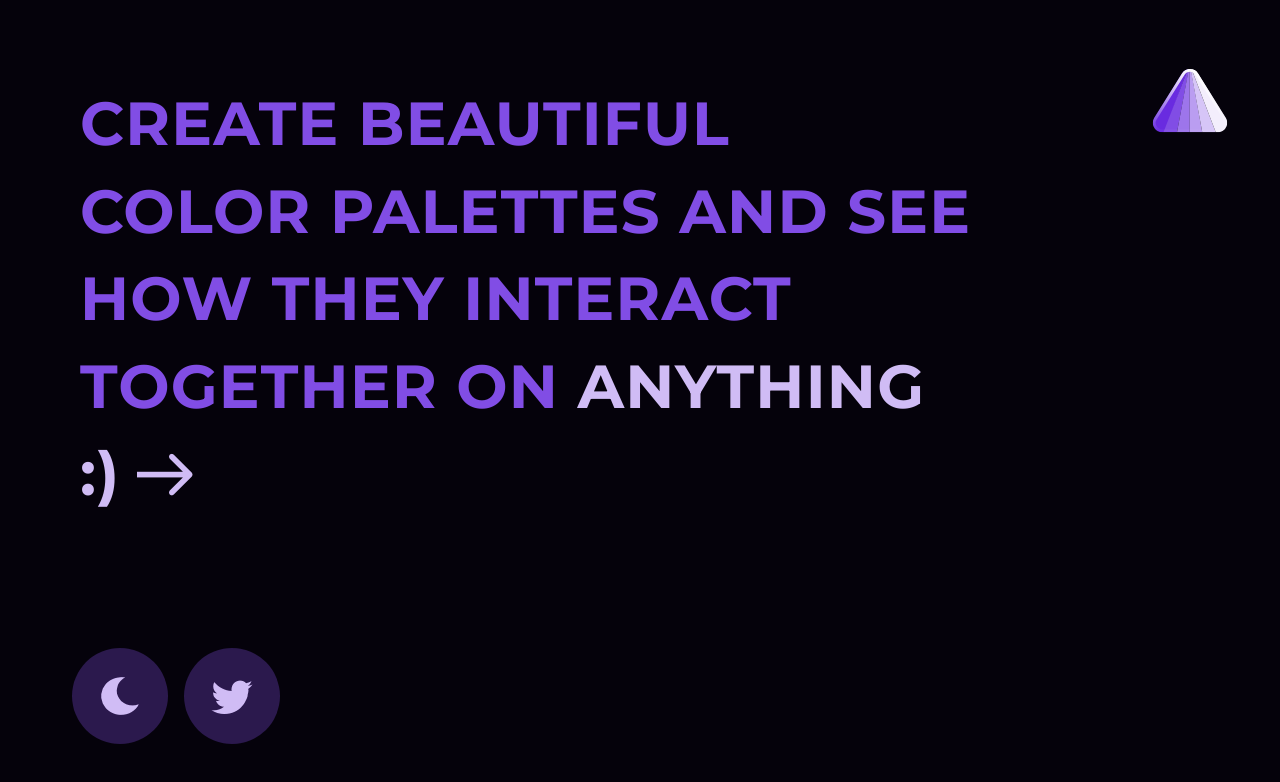
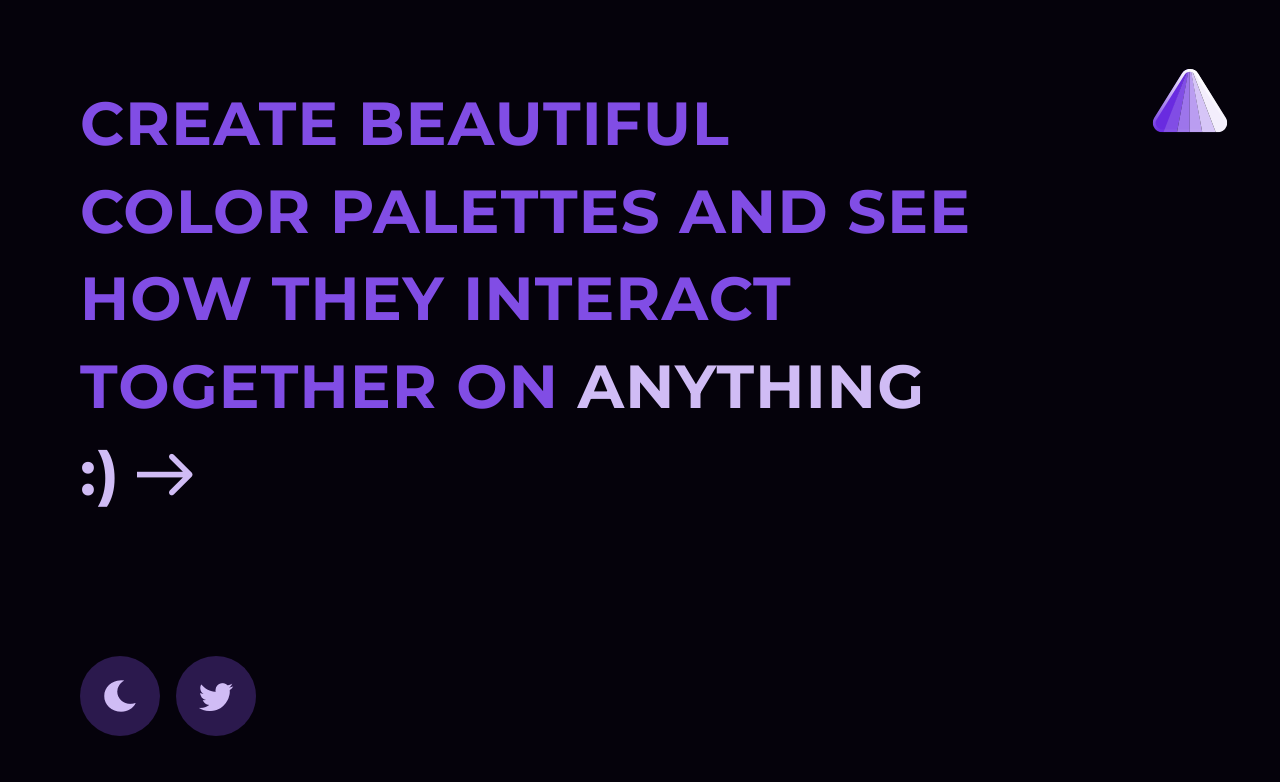
Before and after one commit to milanmaheshwari/spectrumlanding, a plain HTML site: page index.html in a window 1280 px wide. Drawn offline with nearby package versions, Linux system fonts and the light colour scheme.

Commit message:
Add files via upload

```diff
--- a/color_generator.js
+++ b/color_generator.js
@@ -752,6 +752,7 @@ function generatecontrolpanel(){
   document.getElementById('themeiconcircle').setAttribute('fill',inputcolor.value + "4D");
   document.getElementById('themeiconcircle2').setAttribute('fill',inputcolor.value + "4D");
   document.getElementById('twittericoncircle').setAttribute('fill',inputcolor.value + "4D");
+  document.getElementById('bmciconcircle').setAttribute('fill',inputcolor.value);
 
   footerheader.style.color = inputcolor.value;
   footersubheader.style.color = inputcolor.value;
--- a/colors_styles.css
+++ b/colors_styles.css
@@ -114,11 +114,10 @@ body{
         opacity: 0;
         display: flex;
     }
-    #themeicon, #themeicon2, #twittericon{
+    #themeicon, #themeicon2, #twittericon, #bmcicon{
         width: 10vh;
         height: 10vh;
-        margin-right: 4vh;
-        transform: scale(1.2);
+        margin-right: 2vh;
         cursor: pointer;
     }
     #themeicon2{
```
